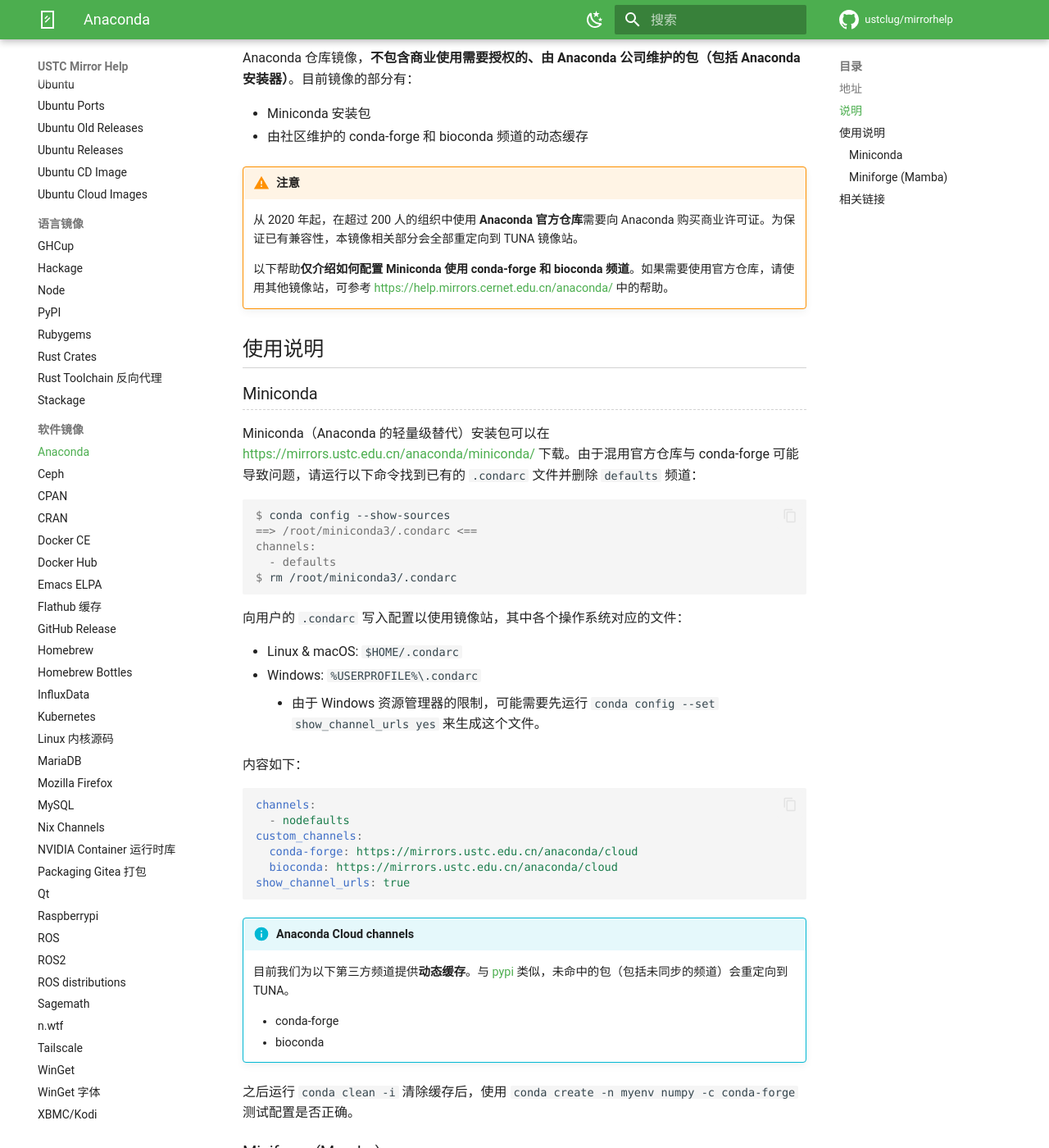
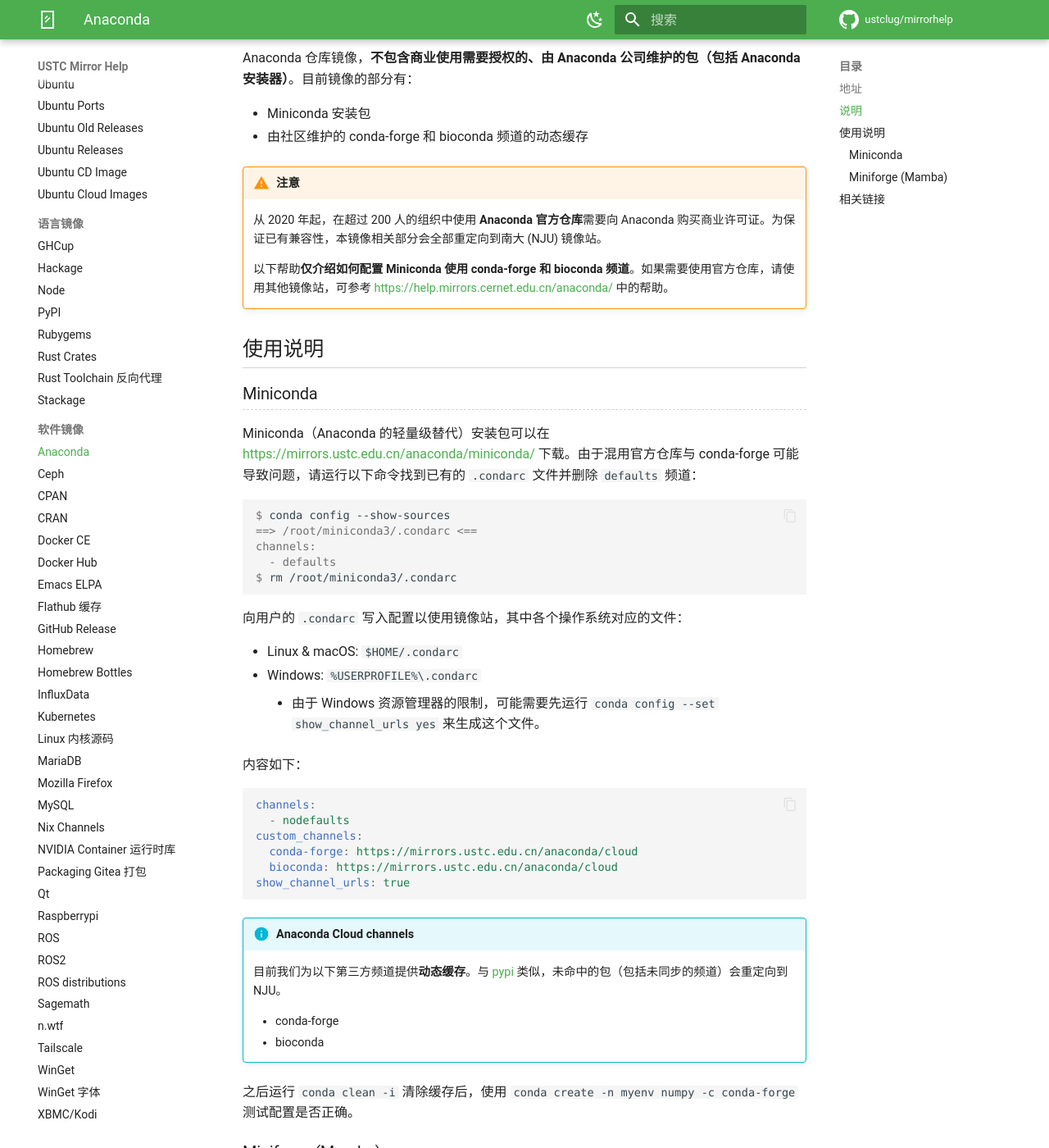
Before and after one commit to ustclug/mirrorhelp, an MkDocs documentation site: the page built from docs/anaconda.md, in a window 1280 px wide and 1400 px high, scrolled down 292 px. Shown: the whole window at 82% size. Built offline with MkDocs 1.6.1 and Material for MkDocs 9.7.7, drawn with Linux system fonts in a browser that asks for light colours; comment, search, counter and statistics services are not loaded.

Commit message:
anaconda: Redirect to NJU

```diff
--- a/docs/anaconda.md
+++ b/docs/anaconda.md
@@ -13,7 +13,7 @@
 
 !!! warning "注意"
 
-    从 2020 年起，在超过 200 人的组织中使用 **Anaconda 官方仓库**需要向 Anaconda 购买商业许可证。为保证已有兼容性，本镜像相关部分会全部重定向到 TUNA 镜像站。
+    从 2020 年起，在超过 200 人的组织中使用 **Anaconda 官方仓库**需要向 Anaconda 购买商业许可证。为保证已有兼容性，本镜像相关部分会全部重定向到南大 (NJU) 镜像站。
 
     以下帮助**仅介绍如何配置 Miniconda 使用 conda-forge 和 bioconda 频道**。如果需要使用官方仓库，请使用其他镜像站，可参考 <https://help.mirrors.cernet.edu.cn/anaconda/> 中的帮助。
 
@@ -50,7 +50,7 @@
 
 !!! info "Anaconda Cloud channels"
 
-    目前我们为以下第三方频道提供**动态缓存**。与 [pypi](./pypi.md) 类似，未命中的包（包括未同步的频道）会重定向到 TUNA。
+    目前我们为以下第三方频道提供**动态缓存**。与 [pypi](./pypi.md) 类似，未命中的包（包括未同步的频道）会重定向到 NJU。
 
     - conda-forge
     - bioconda
```
